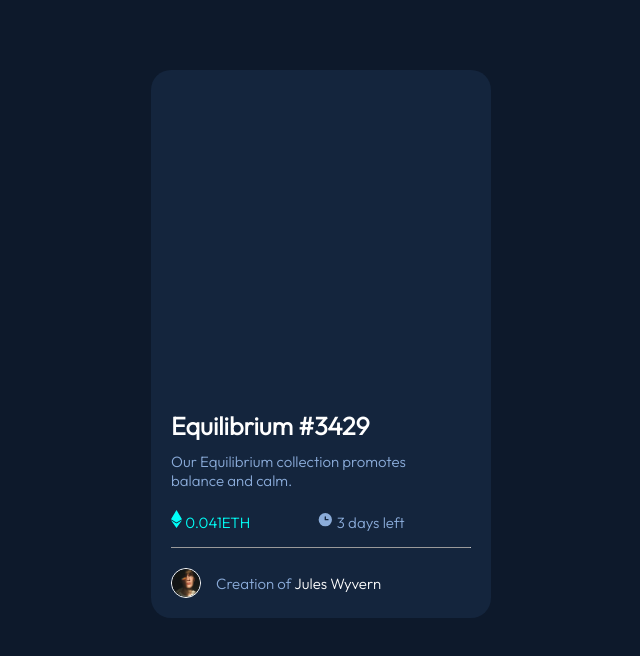
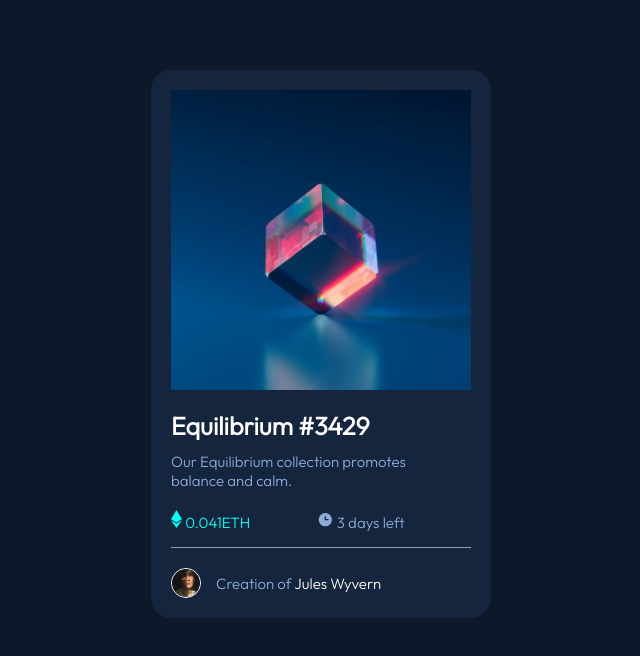
Before and after one commit to BarryIse/nft-preview-card, a plain HTML site: page index.html in a window 1280 px wide. Shown: the whole page, without its empty margins (319-959 px from the left). Drawn offline with Linux system fonts and the light colour scheme; the site is published under a folder, as on GitHub Pages, so addresses that start at the root find nothing.

Commit message:
new changes

```diff
--- a/css/main.scss
+++ b/css/main.scss
@@ -30,7 +30,7 @@ section{
         .box{
             width: 30rem;
             height: 30rem;
-            background-image: url(/images/image-equilibrium.jpg);
+            background-image: url(../images/image-equilibrium.jpg);
             background-size: contain;
 
             .image{
```
Also changed, not shown: css/main.css, 1 other file.
